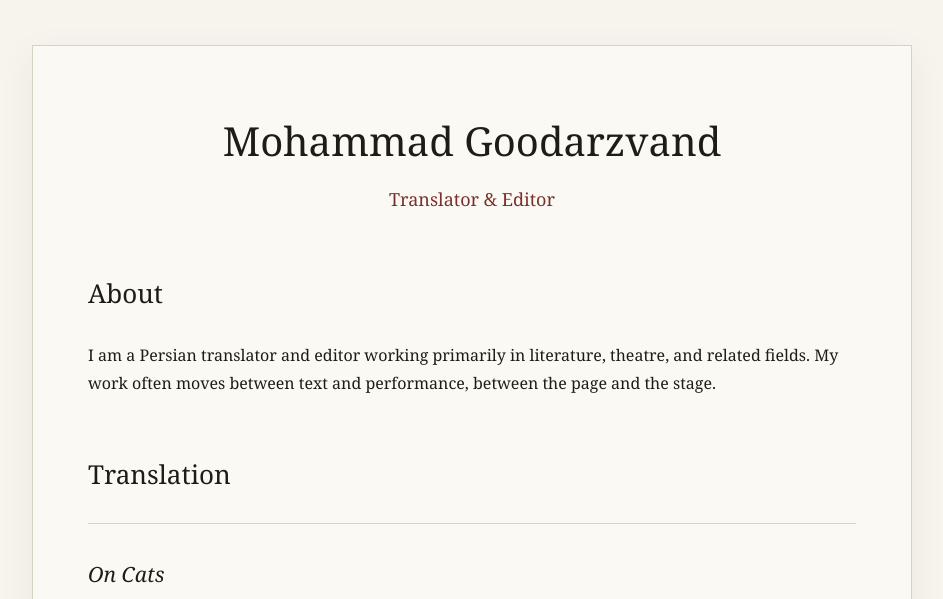
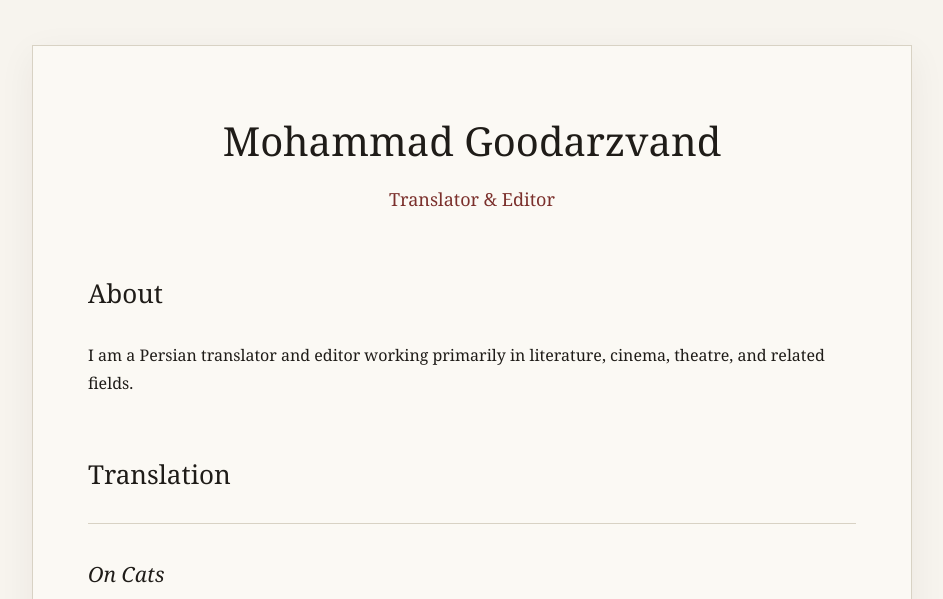
Before and after one commit to mohammadgoodarzvand/mohammadgoodarzvand.github.io, a plain HTML site: page Index.html in a window 1280 px wide. Shown: the top 599 px of the page, without its empty margins (168-1111 px from the left). Drawn offline with Linux system fonts and the light colour scheme.

Commit message:
Update Index.html

```diff
--- a/Index.html
+++ b/Index.html
@@ -130,9 +130,8 @@
     <section>
       <h2>About</h2>
       <p>
-        I am a Persian translator and editor working primarily in literature, theatre,
-        and related fields. My work often moves between text and performance,
-        between the page and the stage.
+        I am a Persian translator and editor working primarily in literature, cinema, theatre,
+        and related fields.
       </p>
     </section>
 
```
